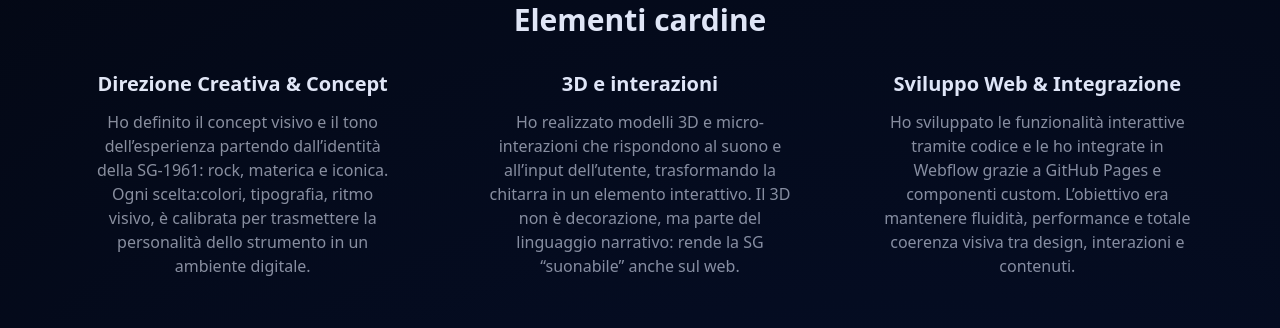
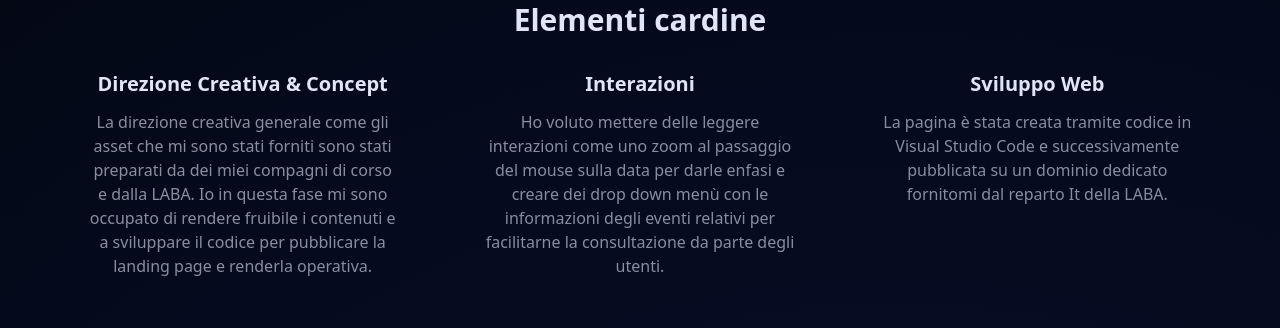
Before and after one commit to Riccardocassis/personal-website-v2, a Vue app: page /projects/project-3 in a window 1280 px wide. Shown: the part 1819-2147 px from the top of the page. Built offline with nearby package versions, Linux system fonts and the light colour scheme.

Commit message:
Aggiorna la descrizione della direzione creativa e delle interazioni nella landing page del progetto 3 per migliorare la chiarezza e l'esperienza utente.

```diff
--- a/src/pages/projects/project-3.vue
+++ b/src/pages/projects/project-3.vue
@@ -48,15 +48,15 @@ Il logo e il concept artistico in questo caso era già stato deciso dalla direzi
       <div class="grid grid-cols-1 md:grid-cols-3 gap-10 items-start text-center">
         <div class="px-6">
           <h3 class="text-xl font-semibold text-white"> Direzione Creativa & Concept</h3>
-          <p class="text-white/60 mt-3">Ho definito il concept visivo e il tono dell’esperienza partendo dall’identità della SG-1961: rock, materica e iconica. Ogni scelta:colori, tipografia, ritmo visivo, è calibrata per trasmettere la personalità dello strumento in un ambiente digitale.</p>
+          <p class="text-white/60 mt-3">La direzione creativa generale come gli asset che mi sono stati forniti sono stati preparati da dei miei compagni di corso e dalla LABA. Io in questa fase mi sono occupato di rendere fruibile i contenuti e a sviluppare il codice per pubblicare la landing page e renderla operativa.</p>
         </div>
         <div class="px-6">
-          <h3 class="text-xl font-semibold text-white">3D e interazioni</h3>
-          <p class="text-white/60 mt-3">Ho realizzato modelli 3D e micro-interazioni che rispondono al suono e all’input dell’utente, trasformando la chitarra in un elemento interattivo. Il 3D non è decorazione, ma parte del linguaggio narrativo: rende la SG “suonabile” anche sul web.</p>
+          <h3 class="text-xl font-semibold text-white">Interazioni</h3>
+          <p class="text-white/60 mt-3">Ho voluto mettere delle leggere interazioni come uno zoom al passaggio del mouse sulla data per darle enfasi e creare dei drop down menù con le informazioni degli eventi relativi per facilitarne la consultazione da parte degli utenti.</p>
         </div>
         <div class="px-6">
-          <h3 class="text-xl font-semibold text-white">Sviluppo Web & Integrazione</h3>
-          <p class="text-white/60 mt-3">Ho sviluppato le funzionalità interattive tramite codice e le ho integrate in Webflow grazie a GitHub Pages e componenti custom. L’obiettivo era mantenere fluidità, performance e totale coerenza visiva tra design, interazioni e contenuti.</p>
+          <h3 class="text-xl font-semibold text-white">Sviluppo Web</h3>
+          <p class="text-white/60 mt-3">La pagina è stata creata tramite codice in Visual Studio Code e successivamente pubblicata su un dominio dedicato fornitomi dal reparto It della LABA.</p>
         </div>
       </div>
     </div>
```
